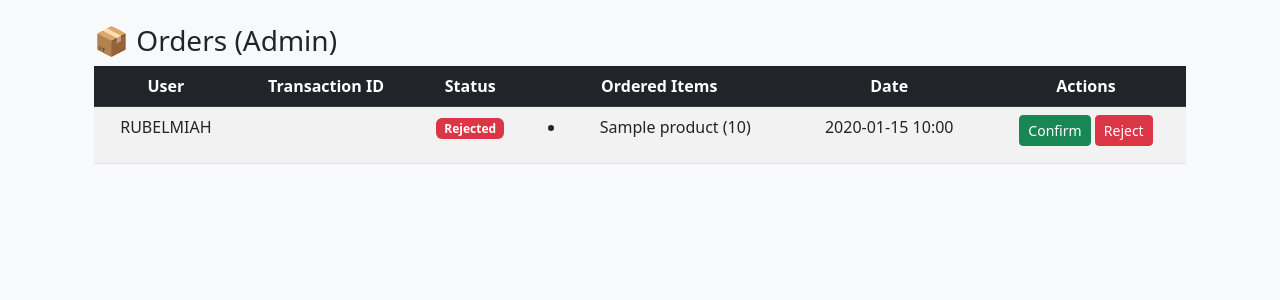
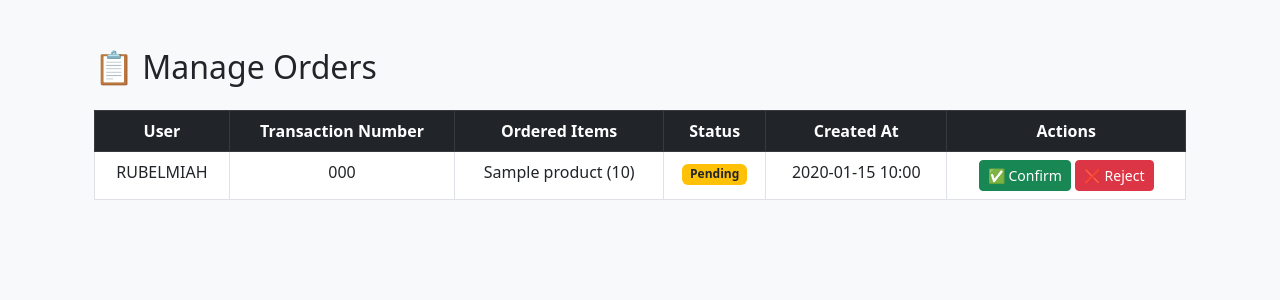
Before and after one commit to Rubel2025-code/inventory-management, a Django app: page /cart/admin-orders/ in a window 1280 px wide. Shown: the part 56-356 px from the top of the page. Run offline with Django 5.2, Linux system fonts and the light colour scheme; a user stored in the database is signed in; data comes from the database, SQL or seed files in the repository; tables that the repository leaves empty hold one stand-in row (values such as "Sample post").

Commit message:
fix admin

```diff
--- a/orders/templates/orders/admin_orders.html
+++ b/orders/templates/orders/admin_orders.html
@@ -1,17 +1,17 @@
-{% extends 'base.html' %}
+{% extends "base.html" %}
+
 {% block content %}
-<div class="container mt-4">
-    <h3>📦 Orders (Admin)</h3>
+<div class="container mt-5">
+    <h2 class="mb-4">📋 Manage Orders</h2>
 
-    {% if orders %}
-    <table class="table table-striped text-center">
+    <table class="table table-bordered table-hover text-center">
         <thead class="table-dark">
             <tr>
                 <th>User</th>
-                <th>Transaction ID</th>
+                <th>Transaction Number</th>
+                <th>Ordered Items</th>
                 <th>Status</th>
-                <th>Ordered Items</th>
-                <th>Date</th>
+                <th>Created At</th>
                 <th>Actions</th>
             </tr>
         </thead>
@@ -19,36 +19,37 @@
             {% for order in orders %}
             <tr>
                 <td>{{ order.user.username }}</td>
-                <td>{{ order.transaction_id }}</td>
+                <td>{{ order.transaction_number }}</td>
                 <td>
-                    {% if order.status == 'pending' %}
+                    {% for item in order.items.all %}
+                        {{ item.product.name }} ({{ item.quantity }})<br>
+                    {% empty %}
+                        <span class="text-muted">No items</span>
+                    {% endfor %}
+                </td>
+                <td>
+                    {% if order.status == "Pending" %}
                         <span class="badge bg-warning text-dark">Pending</span>
-                    {% elif order.status == 'confirmed' %}
+                    {% elif order.status == "Confirmed" %}
                         <span class="badge bg-success">Confirmed</span>
-                    {% else %}
+                    {% elif order.status == "Rejected" %}
                         <span class="badge bg-danger">Rejected</span>
                     {% endif %}
                 </td>
-                <td>
-                    <ul>
-                        {% for item in order.items.all %}
-                        <li>{{ item.product.name }} ({{ item.quantity }})</li>
-						{% empty %}
-                        <li>No items</li>
-                        {% endfor %}
-                    </ul>
-                </td>
                 <td>{{ order.created_at|date:"Y-m-d H:i" }}</td>
                 <td>
-                    <a href="{% url 'update_order_status' order.id 'confirmed' %}" class="btn btn-sm btn-success">Confirm</a>
-                    <a href="{% url 'update_order_status' order.id 'rejected' %}" class="btn btn-sm btn-danger">Reject</a>
+                    {% if order.status != "Confirmed" %}
+                        <a href="{% url 'update_order_status' order.id 'Confirmed' %}"
+                           class="btn btn-sm btn-success">✅ Confirm</a>
+                    {% endif %}
+                    {% if order.status != "Rejected" %}
+                        <a href="{% url 'update_order_status' order.id 'Rejected' %}"
+                           class="btn btn-sm btn-danger">❌ Reject</a>
+                    {% endif %}
                 </td>
             </tr>
             {% endfor %}
         </tbody>
     </table>
-    {% else %}
-    <p>No orders found.</p>
-    {% endif %}
 </div>
 {% endblock %}
--- a/orders/urls.py
+++ b/orders/urls.py
@@ -7,4 +7,6 @@ urlpatterns = [
     path('make-payment/', views.make_payment, name='make_payment'),
     path('admin-orders/', views.admin_order_list, name='admin_order_list'),
     path('update-order-status/<int:order_id>/<str:status>/', views.update_order_status, name='update_order_status'),
+    path("remove/<int:item_id>/", views.remove_cart_item, name="remove_cart_item"),
+
 ]
--- a/orders/views.py
+++ b/orders/views.py
@@ -1,97 +1,123 @@
-from inventory.models import Product
+from django.shortcuts import render, redirect, get_object_or_404
+from django.contrib.auth.decorators import login_required
 from django.views.decorators.http import require_POST
 from django.contrib import messages
+from inventory.models import Product
 from .models import Cart, CartItem, Order
 from .forms import PaymentForm
-from django.contrib.auth.decorators import login_required
-from django.shortcuts import render, redirect, get_object_or_404
 
+# ✅ Add to Cart
 @require_POST
 @login_required
 def add_to_cart(request, product_id):
     product = get_object_or_404(Product, id=product_id)
+    quantity = int(request.POST.get("quantity", 1))
+
+    if product.stock < quantity:
+        messages.error(request, f"❌ Not enough stock for {product.name}. Only {product.stock} left.")
+        return redirect("product_list")
+
     cart, _ = Cart.objects.get_or_create(user=request.user)
-    quantity = int(request.POST.get('quantity', 1))
+    item, created = CartItem.objects.get_or_create(cart=cart, product=product)
 
-    item, created = CartItem.objects.get_or_create(cart=cart, product=product)
     if created:
         item.quantity = quantity
     else:
+        if product.stock < item.quantity + quantity:
+            messages.error(request, f"❌ Cannot add more than available stock for {product.name}.")
+            return redirect("product_list")
         item.quantity += quantity
+
     item.save()
+    messages.success(request, f"✅ Added {quantity} × {product.name} to cart.")
+    return redirect("cart_view")
 
-    return redirect('cart_view')
 
+# ✅ View Cart
 @login_required
 def cart_view(request):
     cart, _ = Cart.objects.get_or_create(user=request.user)
     items = CartItem.objects.filter(cart=cart)
     total = sum(item.subtotal() for item in items)
 
-    return render(request, 'orders/cart.html', {
-        'items': items,
-        'total': total,
+    return render(request, "orders/cart.html", {
+        "items": items,
+        "total": total
     })
+
+
+# ✅ Remove Cart Item
 @login_required
 def remove_cart_item(request, item_id):
     item = get_object_or_404(CartItem, id=item_id, cart__user=request.user)
     item.delete()
-    messages.success(request, "✅ Item removed from cart.")
-    return redirect('cart_view')
+    messages.success(request, "🗑️ Item removed from cart.")
+    return redirect("cart_view")
 
+
+# ✅ Make Payment
 @login_required
 def make_payment(request):
-    cart, created = Cart.objects.get_or_create(user=request.user)
+    cart, _ = Cart.objects.get_or_create(user=request.user)
     cart_items = CartItem.objects.filter(cart=cart)
 
-    if request.method == 'POST':
+    if not cart_items:
+        messages.error(request, "❌ Your cart is empty.")
+        return redirect("product_list")
+
+    if request.method == "POST":
         form = PaymentForm(request.POST)
         if form.is_valid():
+            transaction_number = form.cleaned_data["transaction_number"]
+
+            # Create Order
             order = Order.objects.create(
                 user=request.user,
-                transaction_number=form.cleaned_data['transaction_number']
+                transaction_number=transaction_number
             )
             order.items.set(cart_items)
+
+            # Deduct stock
+            for item in cart_items:
+                if item.product.stock >= item.quantity:
+                    item.product.stock -= item.quantity
+                    item.product.save()
+                else:
+                    messages.error(request, f"❌ Not enough stock for {item.product.name}.")
+                    return redirect("cart_view")
+
             order.save()
 
-            # ✅ Reduce product stock
-            for item in cart_items:
-                product = item.product
-                if product.stock >= item.quantity:
-                    product.stock -= item.quantity  # ✅ Reduce from stock only
-                    product.save()
-                else:
-                    messages.error(request, f"❌ Not enough stock for {product.name}.")
-                    return redirect('cart_view')
-
-            # ✅ Clear the cart
+            # Clear cart
             cart_items.delete()
 
-            return render(request, 'payment_success.html', {'order': order})
+            return render(request, "orders/payment_success.html", {"order": order})
     else:
         form = PaymentForm()
 
     total = sum(item.subtotal() for item in cart_items)
-
-    return render(request, 'orders/make_payment.html', {
-        'form': form,
-        'items': cart_items,
-        'total': total
+    return render(request, "orders/make_payment.html", {
+        "form": form,
+        "items": cart_items,
+        "total": total
     })
 
 
-
+# ✅ Admin Order List
 @login_required
 def admin_order_list(request):
     if not request.user.is_staff:
-        return redirect('product_list')
-    orders = Order.objects.all().order_by('-created_at')
-    return render(request, 'orders/admin_orders.html', {'orders': orders})
+        return redirect("product_list")
+    orders = Order.objects.all().order_by("-created_at")
+    return render(request, "orders/admin_orders.html", {"orders": orders})
 
+
+# ✅ Update Order Status
 @login_required
 def update_order_status(request, order_id, status):
     if request.user.is_staff:
         order = get_object_or_404(Order, id=order_id)
         order.status = status
         order.save()
-    return redirect('admin_order_list')
+        messages.success(request, f"✅ Order for {order.user.username} marked as {status}.")
+    return redirect('admin_order_list')  # ✅ Always stay on the admin orders page
```
Also changed, not shown: inventory/admin.py (+4 -3 lines).
